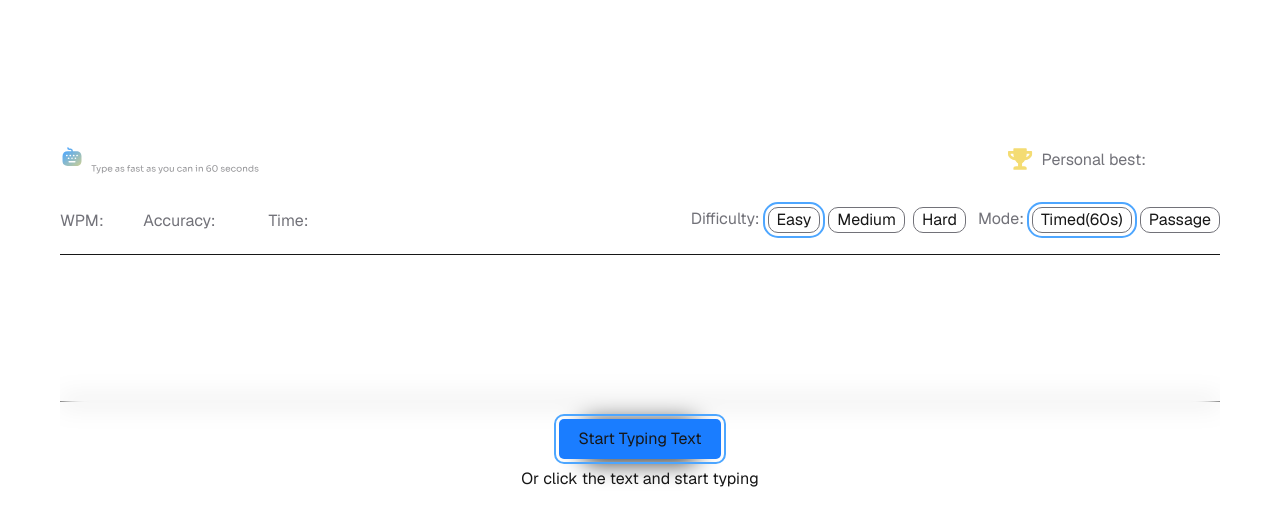
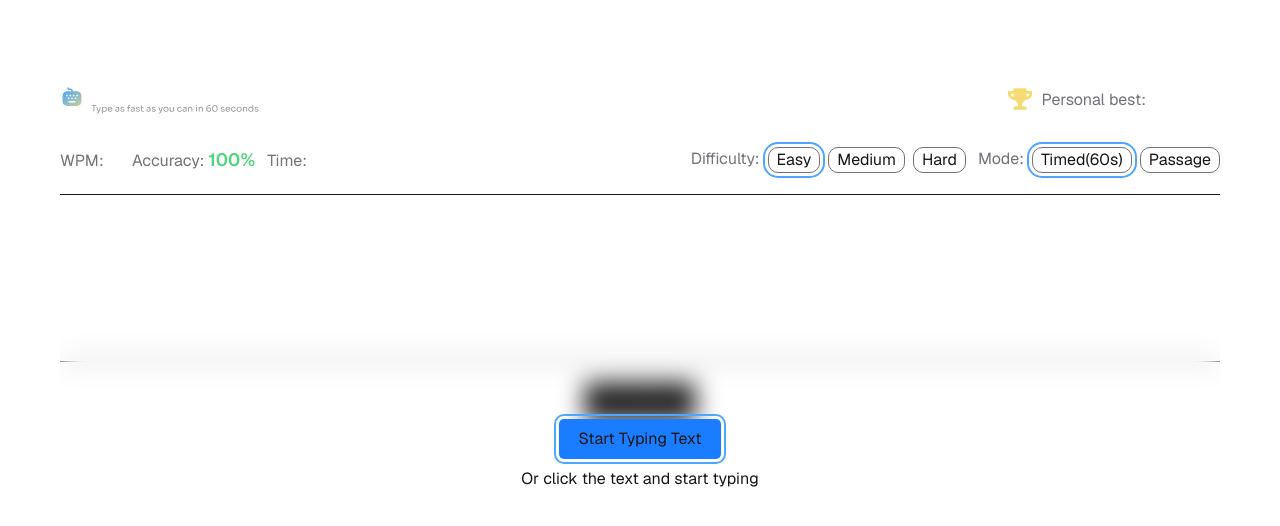
Before and after one commit to MrSeager/typing-speed-test, a Next.js app: page / in a window 1280 px wide. Shown: the top 526 px of the page. Built offline with nearby package versions, Linux system fonts and the light colour scheme.

Commit message:
1/4/2026

```diff
--- a/components/MainPage.tsx
+++ b/components/MainPage.tsx
@@ -1,8 +1,8 @@
 'use client'
 //Components
-import { useState, useRef } from "react";
+import { useState, useRef, useEffect } from "react";
 //Types
-import { DifficultyData, TextItem, DifficultyProps } from "@/types/types";
+import { DifficultyData, DifficultyProps } from "@/types/types";
 
 interface MainPageProps {
     data: DifficultyData;
@@ -17,26 +17,33 @@ export default function MainPage ({ data }: MainPageProps) {
     const [typed, setTyped] = useState<string>('');
     const inputRef = useRef<HTMLInputElement>(null);
 
-    const [wpm, setWpm] = useState<number>(40);
-    const [accuracy, setAccuracy] = useState<number>(94);
-    const [timeInSec, setTimeInSec] = useState<number>(46);
+    const [wpm, setWpm] = useState<number>(0);
+    const [timeInSec, setTimeInSec] = useState<number>(60);
 
-    const currentText =
-    data[difficulty].find(item => item.id === `${difficulty}-${textId}`)?.text
-    ?? "";
-
+    const currentText = data[difficulty].find(item => item.id === `${difficulty}-${textId}`)?.text ?? "";
 
     const startTest = () => {
         setStart(true);
         setTimeout(() => inputRef.current?.focus(), 50);
     }
 
+    const handleDifficulty = ( diff: DifficultyProps ) => {
+        setDifficulty(diff);
+        setTextId(Math.floor(Math.random() * 10) + 1);
+    }
+
+    const accuracy = typed.length
+    ? Math.round(
+        (typed.split("").filter((c, i) => c === currentText[i]).length / typed.length) * 100
+      )
+    : 100;
+
     return (
         <main className="max-w-[12orem] w-full px-15">
             <div className="flex items-center justify-between border-b py-5">
                 <div className="flex gap-3">
                     <h2 className="text-[#727279]">WPM: <span className="text-white text-lg font-semibold">{wpm}</span></h2>
-                    <h2 className="text-[#727279]">Accuracy: <span className="text-white text-lg font-semibold">{accuracy}%</span></h2>
+                    <h2 className="text-[#727279]">Accuracy: <span className={`${accuracy === 100 ? 'text-[#4cd67a]' : 'text-[#d64c5a]'} duration-500 text-lg font-semibold`}>{accuracy}%</span></h2>
                     <h2 className="text-[#727279]">Time: <span className="text-white text-lg font-semibold">0:46</span></h2>
                 </div>
                 <div className="flex gap-3">
@@ -44,7 +51,8 @@ export default function MainPage ({ data }: MainPageProps) {
                         <h2 className="text-[#727279]">Difficulty:</h2>
                         <button
                             type="button"
-                            onClick={() => setDifficulty('easy')}
+                            onClick={() => handleDifficulty('easy')}
+                            disabled={start === true}
                             className={`${difficulty === 'easy' ? 'outline-[#4da6ff]' : 'outline-transparent'}
                                         cursor-pointer outline-2 outline-offset-3 rounded-[10px] px-2 border border-[#727279] duration-500
                                         hover:border-white
@@ -54,7 +62,8 @@ export default function MainPage ({ data }: MainPageProps) {
                         </button>
                         <button
                             type="button"
-                            onClick={() => setDifficulty('medium')}
+                            onClick={() => handleDifficulty('medium')}
+                            disabled={start === true}
                             className={`${difficulty === 'medium' ? 'outline-[#4da6ff]' : 'outline-transparent'}
                                         cursor-pointer outline-2 outline-offset-3 rounded-[10px] px-2 border border-[#727279] duration-500
                                         hover:border-white
@@ -64,7 +73,8 @@ export default function MainPage ({ data }: MainPageProps) {
                         </button>
                         <button
                             type="button"
-                            onClick={() => setDifficulty('hard')}
+                            onClick={() => handleDifficulty('hard')}
+                            disabled={start === true}
                             className={`${difficulty === 'hard' ? 'outline-[#4da6ff]' : 'outline-transparent'}
                                         cursor-pointer outline-2 outline-offset-3 rounded-[10px] px-2 border border-[#727279] duration-500
                                         hover:border-white
@@ -78,6 +88,7 @@ export default function MainPage ({ data }: MainPageProps) {
                         <button
                             type="button"
                             onClick={() => setMode('timed')}
+                            disabled={start === true}
                             className={`${mode === 'timed' ? 'outline-[#4da6ff]' : 'outline-transparent'}
                                         cursor-pointer outline-2 outline-offset-3 rounded-[10px] px-2 border border-[#727279] duration-500
                                         hover:border-white
@@ -88,6 +99,7 @@ export default function MainPage ({ data }: MainPageProps) {
                         <button
                             type="button"
                             onClick={() => setMode('passage')}
+                            disabled={start === true}
                             className={`${mode === 'passage' ? 'outline-[#4da6ff]' : 'outline-transparent'}
                                         cursor-pointer outline-2 outline-offset-3 rounded-[10px] px-2 border border-[#727279] duration-500
                                         hover:border-white
@@ -98,8 +110,8 @@ export default function MainPage ({ data }: MainPageProps) {
                     </div>
                 </div>
             </div>
-            <div className="relative py-5 min-h-100">
-                <p className="text-[35px] text-base/12 leading-[1.2] font-mono flex flex-wrap">
+            <div className="relative py-5 min-h-130">
+                <p onClick={() => inputRef.current?.focus()} className="text-[35px] text-base/12 leading-[1.2] font-mono flex flex-wrap">
                     {currentText.split("").map((char, i) => {
                         let color = "";
 
@@ -127,7 +139,15 @@ export default function MainPage ({ data }: MainPageProps) {
                     aria-hidden='true'
                     tabIndex={-1}
                 />
-                <div className={`absolute flex flex-col gap-2 items-center justify-center top-0 w-full ${start === false ? 'h-full' : 'h-0'} overflow-hidden backdrop-blur-md duration-500`}>
+                <div className="py-5 flex items-center justify-center border-t mt-5">
+                    <button
+                        type="button"
+                        className="bg-[#262626] cursor-pointer px-3 py-2 rounded-[5px]"
+                    >
+                        Restart Test
+                    </button>
+                </div>
+                <div onClick={startTest} className={`absolute flex flex-col gap-2 items-center justify-center top-0 w-full ${start === false ? 'h-full' : 'h-0'} overflow-hidden backdrop-blur-md duration-500`}>
                     <button
                         type="button"
                         onClick={startTest}
@@ -138,14 +158,6 @@ export default function MainPage ({ data }: MainPageProps) {
                     </button>
                     <p className="text-center">Or click the text and start typing</p>
                 </div>
-                <div className="py-5 flex items-center justify-center border-t">
-                    <button
-                        type="button"
-                        className="bg-[#262626] cursor-pointer px-3 py-2 rounded-[5px]"
-                    >
-                        Restart Test
-                    </button>
-                </div>
             </div>
         </main>
     );
```
